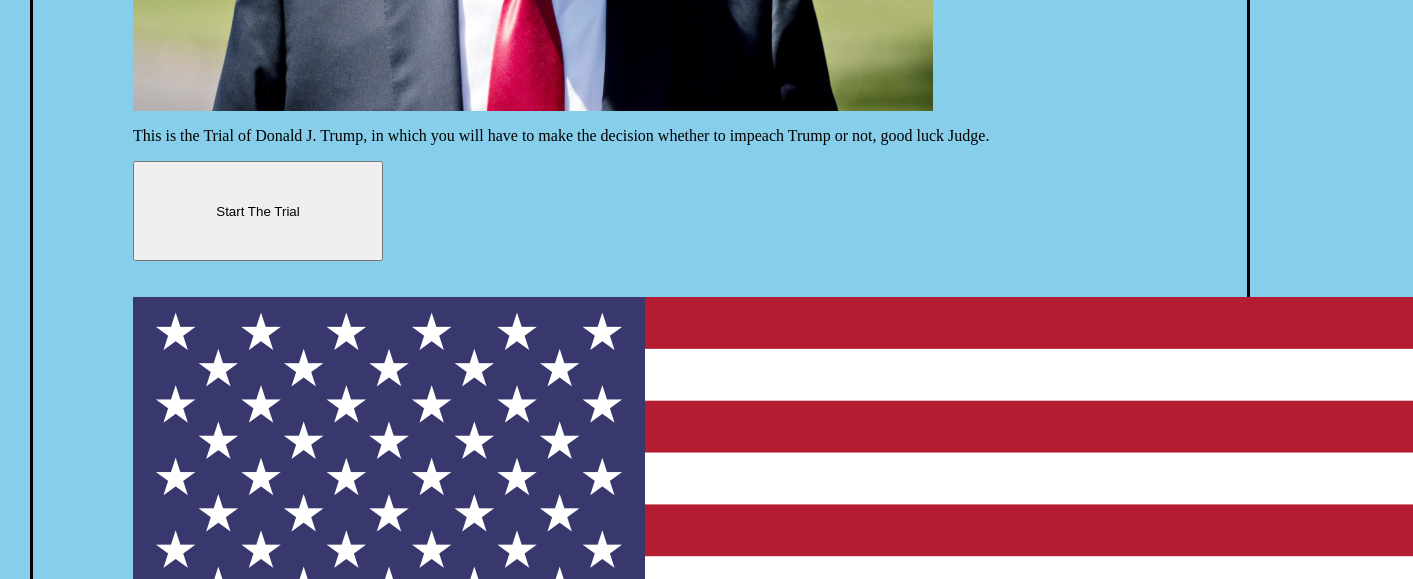
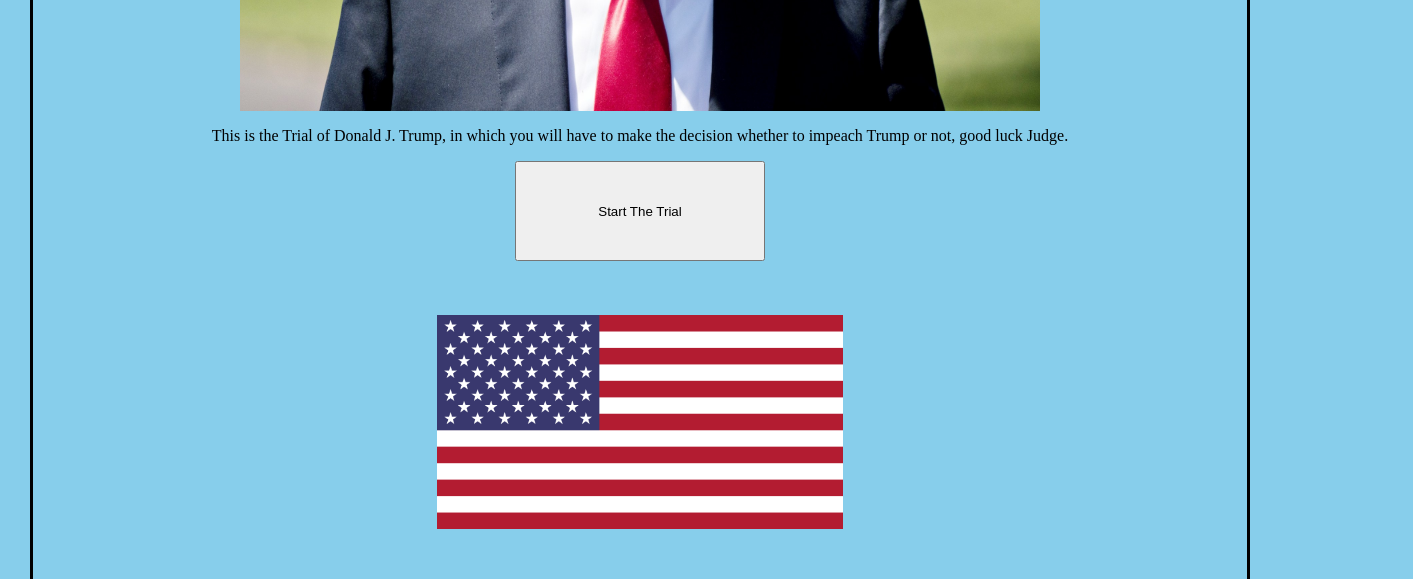
Before and after one commit to NizerDev8/nizerdev8.github.io, a plain HTML site: page index.htm in a window 1280 px wide. Shown: the part 780-1359 px from the top of the page, 1413 px wide, since content can reach past the window. Drawn offline with Linux system fonts and the light colour scheme.

Commit message:
Update index.htm

```diff
--- a/index.htm
+++ b/index.htm
@@ -6,13 +6,33 @@
   padding: 100px;
   background-color: skyblue;
 }
+h1 {
+  text-align: center;
+}
+
+p.trial {
+  text-align: center;
+}
+
+img {
+  display: block;
+  margin-left: auto;
+  margin-right: auto;
+  width: 40%;
+}
+button{
+  display: block;
+  margin-left: auto;
+  margin-right: auto;
+  width: 40%;
+}
 </style>
 </head>
 <body>
 
 <h1> Trump Impeachment </h1>
 <img src="trump.jpg" alt="trump" style="height:700px;width:800px;">
-<p> This is the Trial of Donald J. Trump, in which you will have to make the decision whether to impeach Trump or not, good luck Judge.</p>
+<p class="trial"> This is the Trial of Donald J. Trump, in which you will have to make the decision whether to impeach Trump or not, good luck Judge.</p>
 <button onclick="trumpImpeach()" style="height:100px;width:250px;">Start The Trial</button>
 <br>
 <br>
@@ -49,6 +69,8 @@
 window.alert("Thanks to you, Donald Trump is the greatest president of the United States of America, Thank you " + name + ", you have made America truly, great again.")
 
 
+
+
 }
 }
 </script>
```
